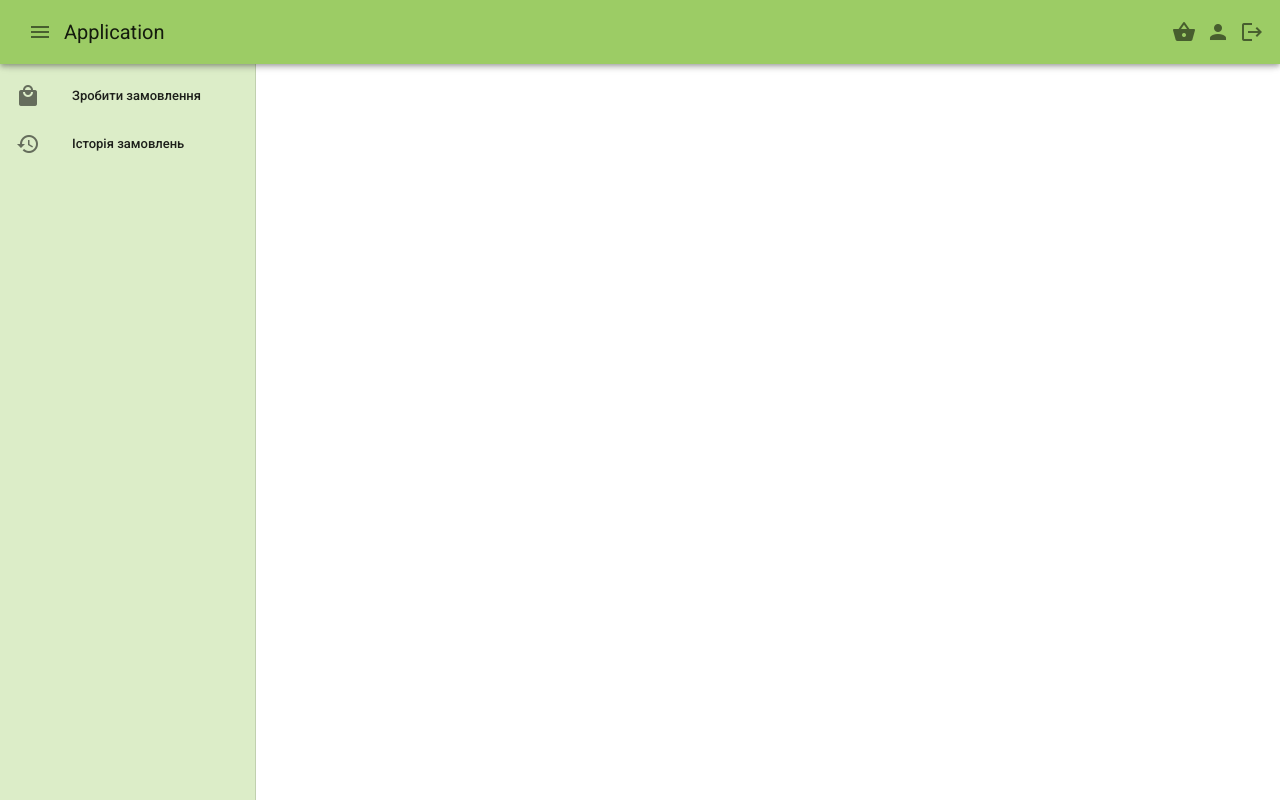
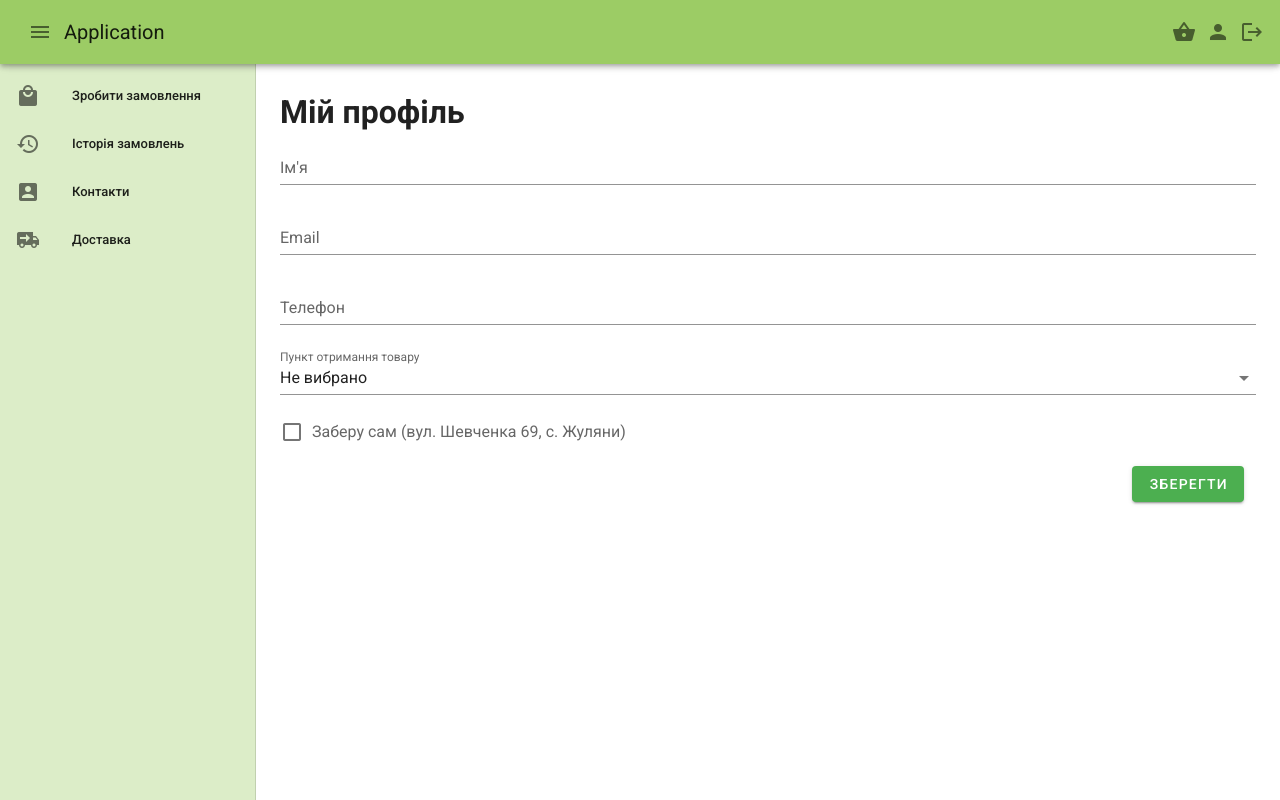
Before and after one commit to Nikolzy/shop, a Nuxt app: page /profile/edit in a window 1280 px wide. Built offline with nearby package versions, Linux system fonts and the light colour scheme.

Commit message:
created user profile page

```diff
--- a/components/Navbar.vue
+++ b/components/Navbar.vue
@@ -27,6 +27,30 @@
             <nuxt-link to="/history">
               <v-list-item-title>
                 Історія замовлень
+              </v-list-item-title>
+            </nuxt-link>
+          </v-list-item-content>
+        </v-list-item>
+        <v-list-item link @click="handleRouter('/сontacts')">
+          <v-list-item-action>
+            <v-icon>mdi-account-box</v-icon>
+          </v-list-item-action>
+          <v-list-item-content>
+            <nuxt-link to="/сontacts">
+              <v-list-item-title>
+                Контакти
+              </v-list-item-title>
+            </nuxt-link>
+          </v-list-item-content>
+        </v-list-item>
+        <v-list-item link @click="handleRouter('/delivery')">
+          <v-list-item-action>
+            <v-icon>mdi-truck-delivery</v-icon>
+          </v-list-item-action>
+          <v-list-item-content>
+            <nuxt-link to="/delivery">
+              <v-list-item-title>
+                Доставка
               </v-list-item-title>
             </nuxt-link>
           </v-list-item-content>
--- a/pages/profile.vue
+++ /dev/null
@@ -1,5 +0,0 @@
-<template>
-  <div>
-    <h1>Profile</h1>
-  </div>
-</template>
--- /dev/null
+++ b/pages/profile/edit.vue
@@ -0,0 +1,117 @@
+<template>
+  <div>
+    <h1>Мій профіль</h1>
+    <v-form ref="form">
+      <v-text-field
+        v-model.trim="user.name"
+        label="Ім'я"
+        :rules="[v => !!v || 'Це поле є обов\'язковим']"
+        required
+      />
+      <v-text-field
+        v-model.trim="user.email"
+        label="Email"
+        :rules="[v => !!checkEmail(v) || 'Це поле є обов\'язковим']"
+        required
+      />
+      <v-text-field
+        v-model="user.phone"
+        label="Телефон"
+        type="number"
+        :min="minNum"
+        :max="maxNum"
+        :rules="[v => checkPhoneNumber(v) || 'Введіть корректний мобільний номер']"
+        required
+      ></v-text-field>
+      <v-select
+        v-model="user.deliveryAddress"
+        v-if="!user.isOwnPickUp"
+        :items="address"
+        :rules="[v => !!checkAddress(v) || 'Це поле є обов\'язковим']"
+        required
+        label="Пункт отримання товару"
+      />
+      <div>
+        <v-checkbox
+          v-model="user.isOwnPickUp"
+          class="mt-0"
+        >
+          <span slot="label">Заберу сам (вул. Шевченка 69, с. Жуляни)</span>
+        </v-checkbox>
+      </div>
+      <pop-confirm-button
+        button-color="green"
+        button-label="Зберегти"
+        type="text"
+        :message="message"
+        :action="updateUser"
+      />
+    </v-form>
+  </div>
+</template>
+
+<script>
+export default {
+  name: 'ProfileEdit',
+  data: () => ({
+    user: {
+      name: '',
+      email: '',
+      phone: '',
+      deliveryAddress: null,
+      isOwnPickUp: false
+    },
+    message: 'Зберегти дані користувача?',
+    address: [{
+      text: 'Не вибрано',
+      value: null
+    }, {
+      text: 'ЖК Британський Квартал',
+      value: 'britishKv'
+    }, {
+      text: 'Ашан (вул. Академіка Вільямса, 6а, Київ)',
+      value: 'ashanVilliams'
+    }, {
+      text: 'Сільпо (вул. Маршала Конєва, 7, Київ)',
+      value: 'silpoKoneva'
+    }],
+    minNum: 10,
+    maxNum: 12,
+    isEmailValid: false,
+    afterSent: false
+  }),
+  mounted() {
+    this.user = { ...this.$store.getters['user/getUser'] };
+  },
+  methods: {
+    updateUser () {
+      this.afterSent = true;
+      if (this.validate()) {
+        if (this.user.isOwnPickUp) this.user.deliveryAddress = null;
+        this.$store.commit('user/updateUserInfo', this.user);
+        this.$router.push('/profile');
+      }
+    },
+    checkPhoneNumber (number) {
+      const phoneLength = number.trim().length;
+      const reg = /^[3][8]/;
+      if (reg.test(number)) {
+        return this.afterSent ? phoneLength === this.maxNum : true;
+      } else {
+        return this.afterSent ? phoneLength === this.minNum : true;
+      }
+    },
+    checkEmail (email) {
+      const regExp = /^(([^<>()[\]\\.,;:\s@\"]+(\.[^<>()[\]\\.,;:\s@\"]+)*)|(\".+\"))@((\[[0-9]{1,3}\.[0-9]{1,3}\.[0-9]{1,3}\.[0-9]{1,3}\])|(([a-zA-Z\-0-9]+\.)+[a-zA-Z]{2,}))$/;
+      return this.afterSent ? regExp.test(email) : true;
+    },
+    checkAddress (address) {
+      return !!(address || this.user.isOwnPickUp);
+    },
+    validate () {
+      this.$refs.form.validate();
+      return this.$refs.form.validate();
+    }
+  }
+}
+</script>
--- /dev/null
+++ b/pages/profile/index.vue
@@ -0,0 +1,74 @@
+<template>
+  <div>
+    <h1>Мій профіль</h1>
+    <v-form ref="form">
+      <v-text-field
+        v-model.trim="user.name"
+        label="Ім'я"
+        :disabled="true"
+      />
+      <v-text-field
+        v-model.trim="user.email"
+        label="Email"
+        :disabled="true"
+      />
+      <v-text-field
+        v-model="user.phone"
+        label="Телефон"
+        type="number"
+        :disabled="true"
+      ></v-text-field>
+      <v-select
+        v-model="user.deliveryAddress"
+        v-if="!user.isOwnPickUp"
+        :items="address"
+        :disabled="true"
+        label="Пункт отримання товару"
+      />
+      <div>
+        <v-checkbox
+          v-model="user.isOwnPickUp"
+          class="mt-0"
+          :disabled="true"
+        >
+          <span slot="label">Заберу сам (вул. Шевченка 69, с. Жуляни)</span>
+        </v-checkbox>
+      </div>
+      <div class="d-flex justify-end">
+        <v-btn
+          @click="$router.push('/profile/edit')"
+          dark
+          color="orange"
+        >
+          Редагувати
+        </v-btn>
+      </div>
+    </v-form>
+  </div>
+</template>
+
+<script>
+  export default {
+    name: 'Profile',
+    data: () => ({
+      address: [{
+        text: 'Не вибрано',
+        value: null
+      }, {
+        text: 'ЖК Британський Квартал',
+        value: 'britishKv'
+      }, {
+        text: 'Ашан (вул. Академіка Вільямса, 6а, Київ)',
+        value: 'ashanVilliams'
+      }, {
+        text: 'Сільпо (вул. Маршала Конєва, 7, Київ)',
+        value: 'silpoKoneva'
+      }]
+    }),
+    computed: {
+      user() {
+        return this.$store.getters['user/getUser'];
+      }
+    }
+  }
+</script>
--- /dev/null
+++ b/store/user.js
@@ -0,0 +1,19 @@
+export const state = () => ({
+  user: {
+    name: '',
+    email: '',
+    phone: '',
+    deliveryAddress: null,
+    isOwnPickUp: false
+  }
+});
+
+export const getters = {
+  getUser: state => state.user,
+};
+
+export const mutations = {
+  updateUserInfo(state, payload) {
+    state.user = payload;
+  }
+};
```
